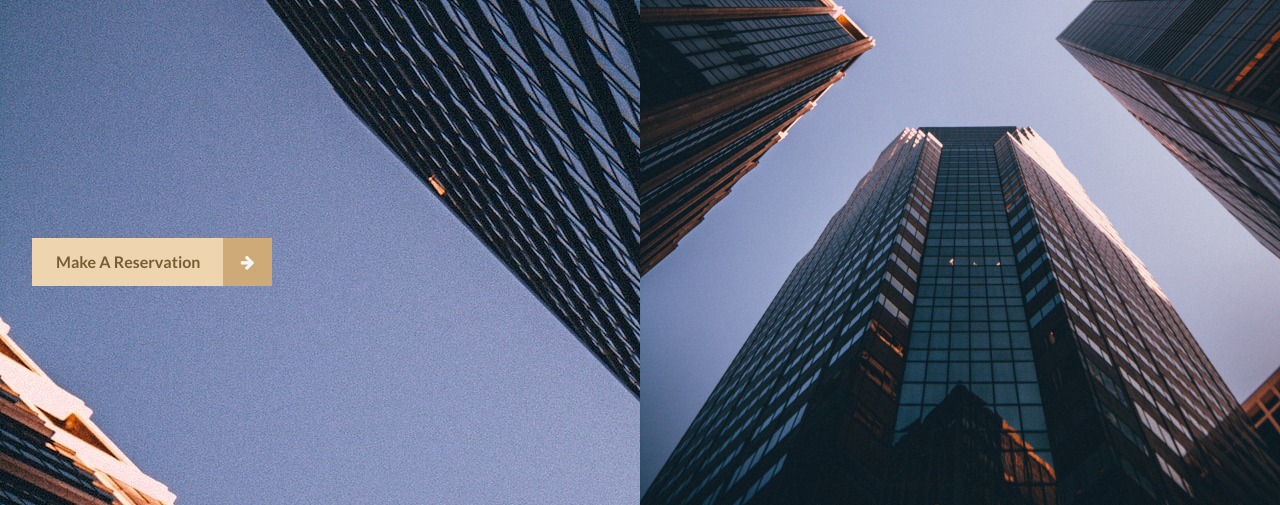
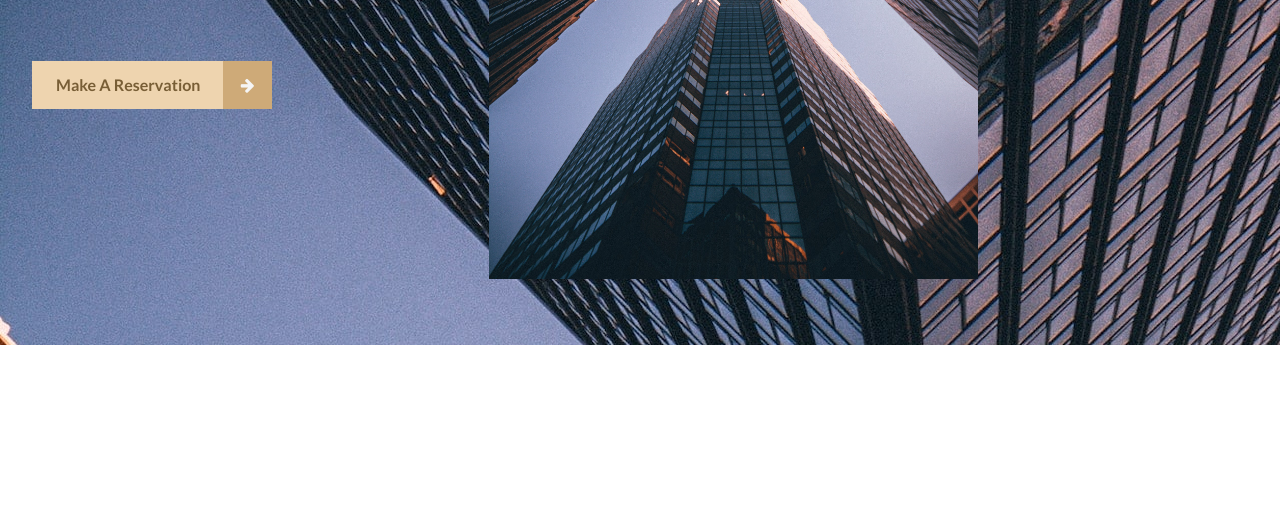
Before and after one commit to Davemafy/Landing-Page, a website: page index.html in a window 1280 px wide. Shown: the part 455-960 px from the top of the page. After the commit the page ends 800 px from the top, so only its background shows below. Drawn offline with Linux system fonts and the light colour scheme; files whose address does not match are found by name.

Commit message:
fix: overflowing content pblem fixed

```diff
--- a/index.html
+++ b/index.html
@@ -14,15 +14,16 @@
         <link rel="stylesheet" href="css/font-awesome.min.css" />
         <link rel="stylesheet" href="css/style.css" />
     </head>
-    <body class="h-screen bg-[url('img/city.jpg')] grid md:block">
-        <div class="grid">
+    <body class="h-screen bg-[url('img/city.jpg')] overflow-hidden grid md:block">
+        <div class="container grid ">
             <!-- hero-section	 -->
             <header
-                class="w-full h-full text-white hero-section md:text-dark md:grid-cols-2 grid md:grid-flow-col"
+                class="w-full  text-white hero-section md:text-dark md:grid-cols-2 grid md:grid-flow-col"
             >
                 <!-- hero-body	 -->
                 <div
-                    class="hero-body container grid grid-rows-3 h-full p-8 md:col-auto bg-[hsl(0,0%,0%,0.222222)] md:bg-transparent"
+                    class="hero-body h-full container grid  p-8 pb-16 scale-125 duration-500 delay-500 opacity-0 md:col-auto bg-[hsl(0,0%,0%,0.222222)] md:bg-transparent"
+                    id="hero-text"
                 >
                     <div class="logo borde-2 borde-red-500">
                         <img
@@ -47,17 +48,17 @@
                     </div>
                     <div class="cta relative borde-2 borde-red-500">
                         <div
-                            class="group duration-150 hover:bg-coyoteBrown get-started  w-[240px] bg-lightWheat flex mt-4 md:mt-16"
+                            class="group duration-150 hover:bg-coyoteBrown get-started w-[240px] bg-lightWheat flex mt-4 md:mt-16"
                         >
                             <p
-                                class="py-3 pl-6 flex-[5] duration-150 text-coyoteBrown font-latobd group-hover:text-lightWheat "
+                                class="py-3 pl-6 flex-[5] duration-150 text-coyoteBrown font-latobd group-hover:text-white"
                             >
                                 Make A Reservation
                             </p>
                             <button
-                                class="flex-1 ml-1 px-2 duration-150 bg-lightBiege hover:bg-coyoteBrown group-hover:text-lightWheat "
+                                class="flex-1 ml-1 px-2 duration-150 bg-lightBiege hover:bg-coyoteBrown group-hover:text-lightWheat"
                             >
-                                <i class="fa fa-arrow-right text-white"></i>
+                                <i class="fa fa-arrow-right group-hover:animate-spin   text-white "></i>
                             </button>
                         </div>
                     </div>
@@ -65,7 +66,7 @@
                 <!-- hero-image	 -->
                 <picture class="relative overflow-hidden z-[-1] md:col-auto">
                     <img
-                        class="object-cover scale-125 duration-500 delay-500 opacity-0 object-center h-full"
+                        class="object-cover h-full w-full scale-125 duration-500 delay-50 opacity-0 object-center "
                         src="img/city.jpg"
                         id="hero-img"
                         alt="city from sky view"
@@ -74,13 +75,15 @@
             </header>
         </div>
         <script>
-        	const heroImg  = document.getElementById('hero-img')
+            const heroText = document.getElementById("hero-text");
+            const heroImg = document.getElementById("hero-img");
 
-        	function showHeroImg(){
-        		heroImg.classList.remove('opacity-0', 'scale-125')
-        	}
+            function showHeroImg() {
+                heroText.classList.remove("opacity-0", "scale-125");
+                heroImg.classList.remove("opacity-0", "scale-125");
+            }
 
-        	window.addEventListener('load', showHeroImg)
+            window.addEventListener("load", showHeroImg);
         </script>
     </body>
 </html>
--- a/input.css
+++ b/input.css
@@ -1,6 +1,10 @@
 @tailwind base;
 @tailwind components;
 @tailwind utilities;
+
+ *{
+	box-sizing: border-box;
+}
 
 .hero-section {
 	grid-template-areas: 'stack' ;
@@ -10,11 +14,8 @@
 .hero-section > *{
 	grid-area: stack;
 }
-
-
-.hero-section .hero-body {
-	position: relative;
-	z-index: 2;
+.hero-section  *{
+	/*border: red solid;*/
 }
 
 @font-face{
```
Also changed, not shown: css/style.css.
